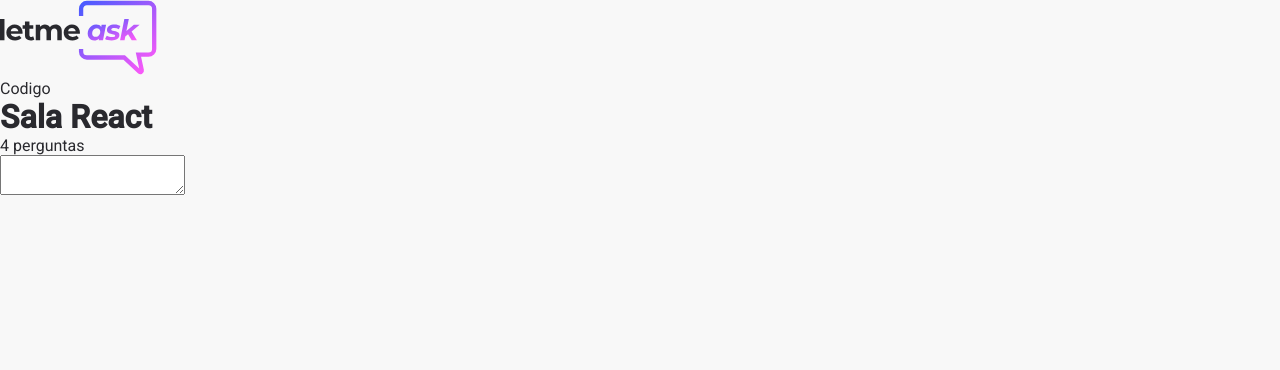
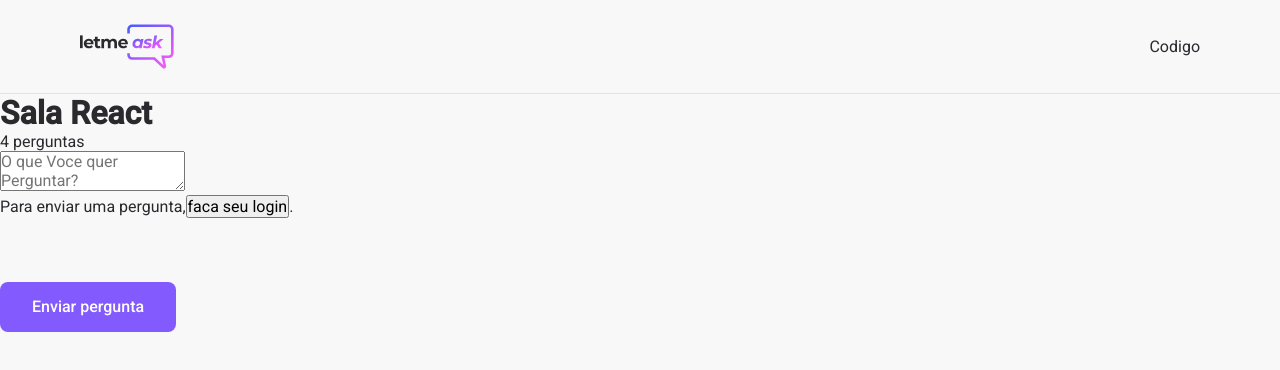
Before and after one commit to Hugovarellaa/Projeto-02, a React (Create React App) app: page /rooms/1 in a window 1280 px wide. Shown: the top 370 px of the page. Built offline with nearby package versions, Linux system fonts and the light colour scheme; no server answers.

Commit message:
Terceira Aula
.

```diff
--- a/src/pages/Room.tsx
+++ b/src/pages/Room.tsx
@@ -1,4 +1,6 @@
-import logoImg from '../assets/images/logo.svg'
+import logoImg from '../assets/images/logo.svg';
+import { Button } from '../components/Button';
+import '../styles/room.scss';
 
 export function Room() {
 	return (
@@ -16,9 +18,15 @@ export function Room() {
 				</div>
 
 				<form>
-					<textarea />
+					<textarea placeholder="O que Voce quer Perguntar?" />
+					<div className="form-footer">
+						<span>
+							Para enviar uma pergunta,<button> faca seu login</button>.
+						</span>
+						<Button type="submit">Enviar pergunta</Button>
+					</div>
 				</form>
 			</main>
 		</div>
-	)
+	);
 }
--- /dev/null
+++ b/src/styles/room.scss
@@ -0,0 +1,18 @@
+#page-room {
+  header{
+    padding: 24px;
+    border-bottom: 1px solid #e2e2e2;
+
+    .content{
+      max-width: 1120px;
+      margin: 0 auto;
+      display: flex;
+      justify-content: space-between;
+      align-items: center;
+
+      >img{
+        max-height: 45px;
+      }
+    }
+  }
+}
```
